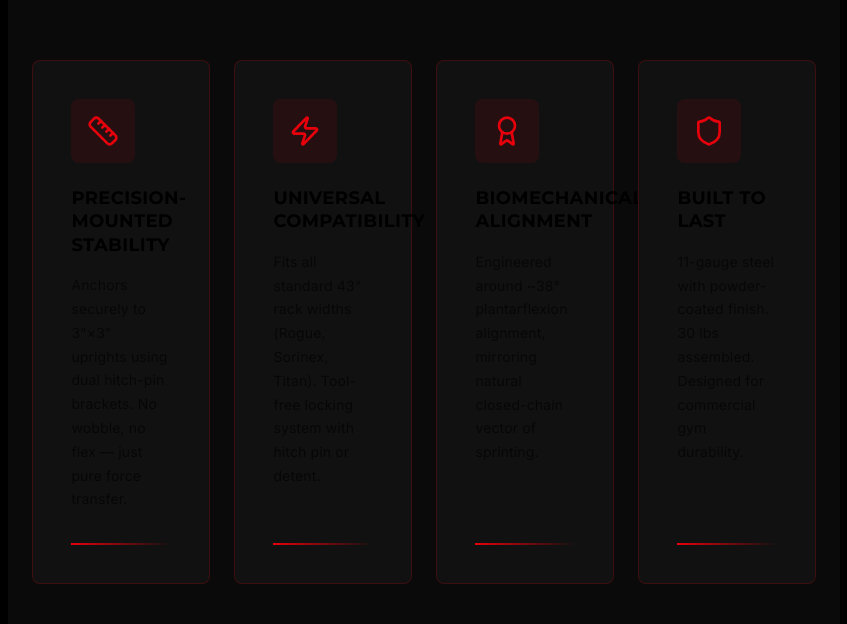
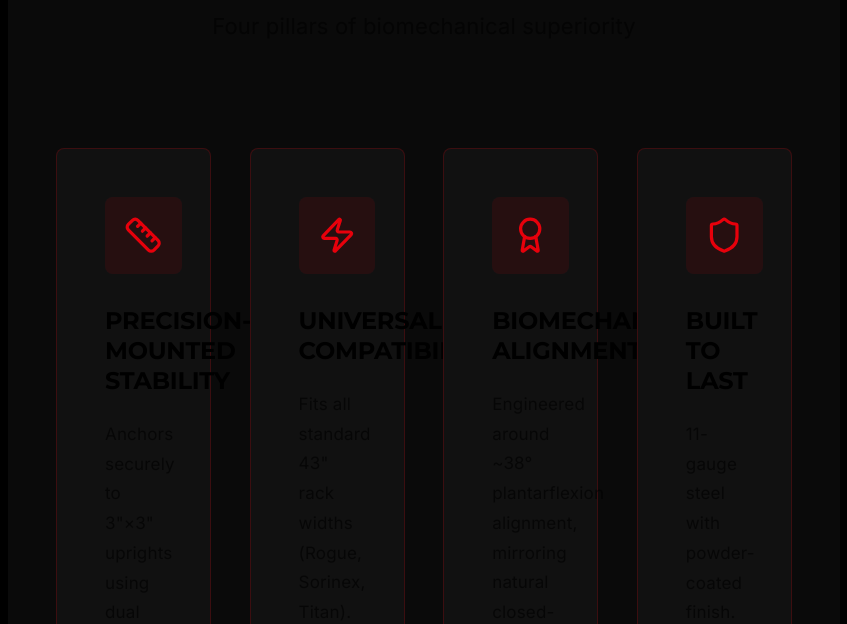
Before and after one commit to infinityspine/exiqx-website, a Next.js app: page /rack-mounted in a window 1280 px wide. Shown: the part 1356-1980 px from the top of the page, without its empty margins (216-1063 px from the left). Built offline with nearby package versions, Linux system fonts and the light colour scheme.

Commit message:
🕒 Auto-commit: 2025-11-10 20:54:27

```diff
--- a/components/sections/RackKeyPoints.tsx
+++ b/components/sections/RackKeyPoints.tsx
@@ -118,12 +118,22 @@ const RackKeyPoints = memo<Partial<RackKeyPointsProps>>((props) => {
   return (
     <section
       className={`bg-[#0A0A0A] border-t border-red-600/20 ${className}`}
-      style={{ padding: 'clamp(4rem, 8vw, 8rem) 0' }}
+      style={{
+        paddingTop: 'clamp(5rem, 10vw, 10rem)',
+        paddingBottom: 'clamp(5rem, 10vw, 10rem)',
+      }}
       aria-labelledby={sectionTitle ? 'keypoints-title' : undefined}
     >
         {/* Section Header */}
         {(sectionTitle || sectionSubtitle) && (
-          <div className="w-full flex flex-col items-center text-center px-4 sm:px-6 lg:px-8" style={{ marginBottom: 'clamp(3rem, 6vw, 6rem)' }}>
+          <div
+            className="w-full flex flex-col items-center text-center"
+            style={{
+              marginBottom: 'clamp(4rem, 8vw, 8rem)',
+              paddingLeft: 'clamp(1rem, 4vw, 3rem)',
+              paddingRight: 'clamp(1rem, 4vw, 3rem)',
+            }}
+          >
             <motion.div
               initial={{ opacity: 0, y: shouldReduceMotion ? 0 : 20 }}
               whileInView={{ opacity: 1, y: 0 }}
@@ -134,14 +144,25 @@ const RackKeyPoints = memo<Partial<RackKeyPointsProps>>((props) => {
               {sectionTitle && (
                 <h2
                   id="keypoints-title"
-                  className="text-white font-bold text-4xl sm:text-5xl font-montserrat uppercase tracking-tight"
-                  style={{ marginBottom: 'clamp(1rem, 2vw, 1.5rem)', lineHeight: '1.3' }}
+                  className="text-white font-bold font-montserrat uppercase tracking-tight"
+                  style={{
+                    fontSize: 'clamp(2.5rem, 5vw, 4rem)',
+                    lineHeight: '1.1',
+                    letterSpacing: '-0.02em',
+                    marginBottom: 'clamp(1.5rem, 3vw, 2.5rem)',
+                  }}
                 >
                   {sectionTitle}
                 </h2>
               )}
               {sectionSubtitle && (
-                <p className="text-lg text-gray-400 max-w-2xl text-center mx-auto font-inter" style={{ lineHeight: '1.7' }}>
+                <p
+                  className="text-gray-400 max-w-3xl mx-auto font-inter"
+                  style={{
+                    fontSize: 'clamp(1.125rem, 2vw, 1.375rem)',
+                    lineHeight: '1.7',
+                  }}
+                >
                   {sectionSubtitle}
                 </p>
               )}
@@ -155,8 +176,12 @@ const RackKeyPoints = memo<Partial<RackKeyPointsProps>>((props) => {
           initial="hidden"
           whileInView="visible"
           viewport={{ once: true, margin: '-100px' }}
-          className="grid grid-cols-1 sm:grid-cols-2 lg:grid-cols-4 px-4 sm:px-6 lg:px-4 xl:px-6 w-full items-stretch"
-          style={{ gap: 'clamp(1rem, 2vw, 1.5rem)' }}
+          className="grid grid-cols-1 sm:grid-cols-2 lg:grid-cols-4 w-full items-stretch"
+          style={{
+            gap: 'clamp(1.5rem, 3vw, 2.5rem)',
+            paddingLeft: 'clamp(1rem, 4vw, 3rem)',
+            paddingRight: 'clamp(1rem, 4vw, 3rem)',
+          }}
         >
           {keyPoints.map((point, index) => {
             const IconComponent = iconMap[point.icon]
@@ -171,40 +196,41 @@ const RackKeyPoints = memo<Partial<RackKeyPointsProps>>((props) => {
               >
                 <motion.div
                   variants={cardHoverVariants}
-                  className="bg-[#111111] border border-red-600/20 rounded-lg transition-colors duration-300 hover:border-red-600/40 flex flex-col justify-between w-full h-full"
+                  className="bg-[#111111] border border-red-600/20 rounded-lg transition-colors duration-300 hover:border-red-600/40 flex flex-col justify-between w-full"
                   style={{
-                    padding: 'clamp(1.5rem, 3vw, 2.5rem)',
-                    minHeight: 'clamp(280px, 30vh, 400px)'
+                    padding: 'clamp(2rem, 4vw, 3rem)',
+                    minHeight: 'clamp(380px, 40vh, 480px)',
                   }}
                 >
-                  <div className="text-left">
+                  <div className="text-left flex-1 flex flex-col">
                     {/* Icon Container */}
                     <motion.div
                       variants={iconVariants}
                       className="bg-red-600/10 rounded-lg flex items-center justify-center"
                       style={{
-                        width: 'clamp(3rem, 5vw, 4rem)',
-                        height: 'clamp(3rem, 5vw, 4rem)',
-                        marginBottom: 'clamp(1rem, 2vw, 1.5rem)'
+                        width: 'clamp(3.5rem, 6vw, 5rem)',
+                        height: 'clamp(3.5rem, 6vw, 5rem)',
+                        marginBottom: 'clamp(1.5rem, 3vw, 2rem)',
                       }}
                       aria-hidden="true"
                     >
                       <IconComponent
                         className="text-red-600"
                         style={{
-                          width: 'clamp(1.5rem, 2.5vw, 2rem)',
-                          height: 'clamp(1.5rem, 2.5vw, 2rem)'
+                          width: 'clamp(1.75rem, 3vw, 2.5rem)',
+                          height: 'clamp(1.75rem, 3vw, 2.5rem)',
                         }}
                       />
                     </motion.div>
 
                     {/* Headline */}
                     <h3
-                      className="text-lg font-bold text-white font-montserrat"
+                      className="font-bold text-white font-montserrat"
                       style={{
-                        marginBottom: 'clamp(0.75rem, 1.5vw, 1rem)',
-                        lineHeight: '1.3',
-                        letterSpacing: '0.02em'
+                        fontSize: 'clamp(1.25rem, 2.5vw, 1.5rem)',
+                        lineHeight: '1.25',
+                        letterSpacing: '-0.01em',
+                        marginBottom: 'clamp(1rem, 2vw, 1.5rem)',
                       }}
                     >
                       {point.headline}
@@ -212,10 +238,11 @@ const RackKeyPoints = memo<Partial<RackKeyPointsProps>>((props) => {
 
                     {/* Description */}
                     <p
-                      className="text-gray-400 text-sm font-inter"
+                      className="text-gray-400 font-inter flex-1"
                       style={{
-                        lineHeight: '1.7',
-                        letterSpacing: '0.01em'
+                        fontSize: 'clamp(0.9375rem, 1.75vw, 1.0625rem)',
+                        lineHeight: '1.75',
+                        letterSpacing: '0.01em',
                       }}
                     >
                       {point.description}
@@ -229,8 +256,11 @@ const RackKeyPoints = memo<Partial<RackKeyPointsProps>>((props) => {
                       whileInView={{ opacity: 1, scaleX: 1 }}
                       viewport={{ once: true }}
                       transition={{ delay: index * 0.1 + 0.3, duration: 0.6 }}
-                      className="h-[2px] bg-gradient-to-r from-red-600 to-transparent origin-left"
-                      style={{ marginTop: 'clamp(1.5rem, 3vw, 2rem)' }}
+                      className="bg-gradient-to-r from-red-600 to-transparent origin-left"
+                      style={{
+                        marginTop: 'clamp(2rem, 4vw, 3rem)',
+                        height: '2px',
+                      }}
                     />
                   )}
                 </motion.div>
```
